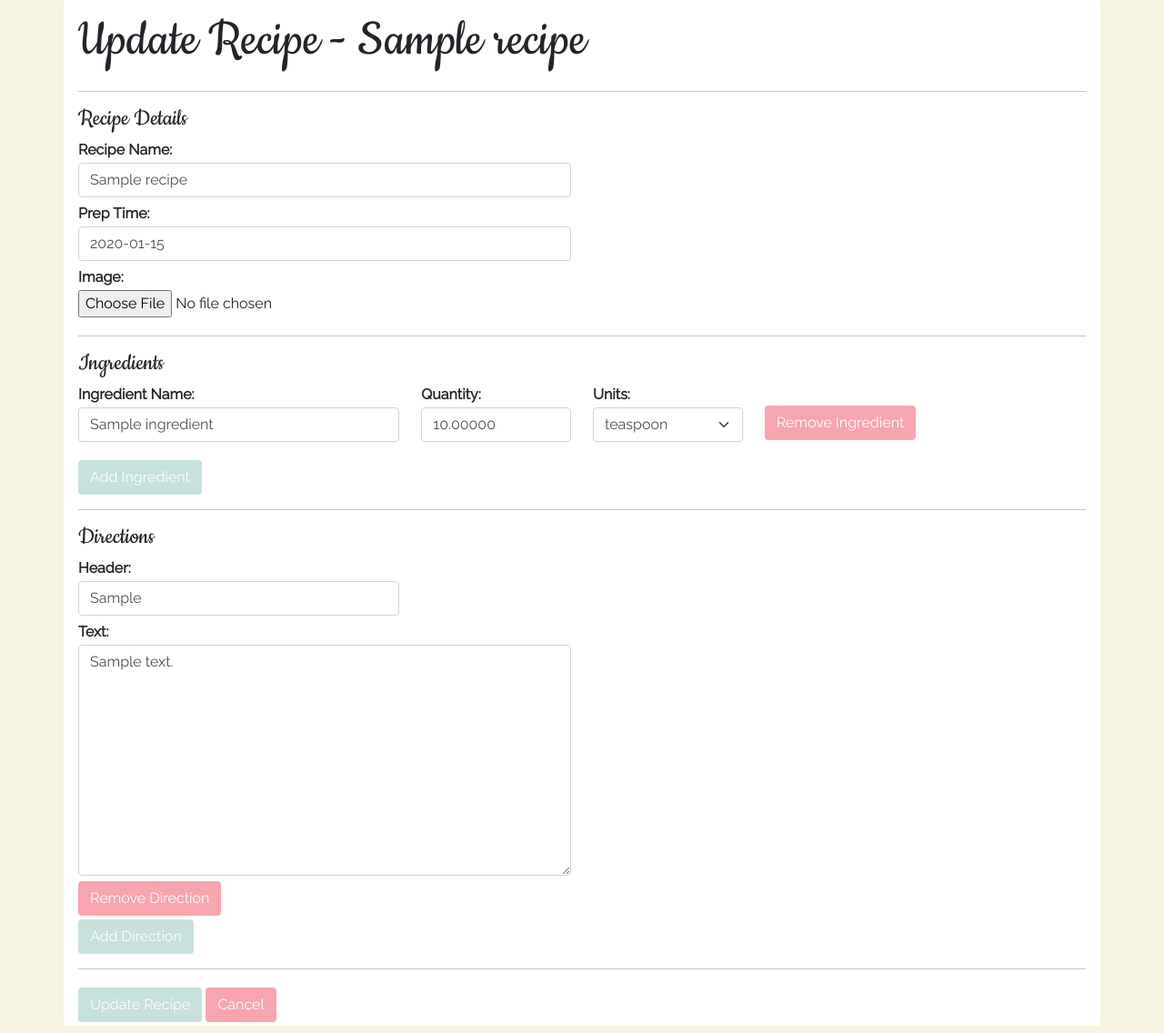
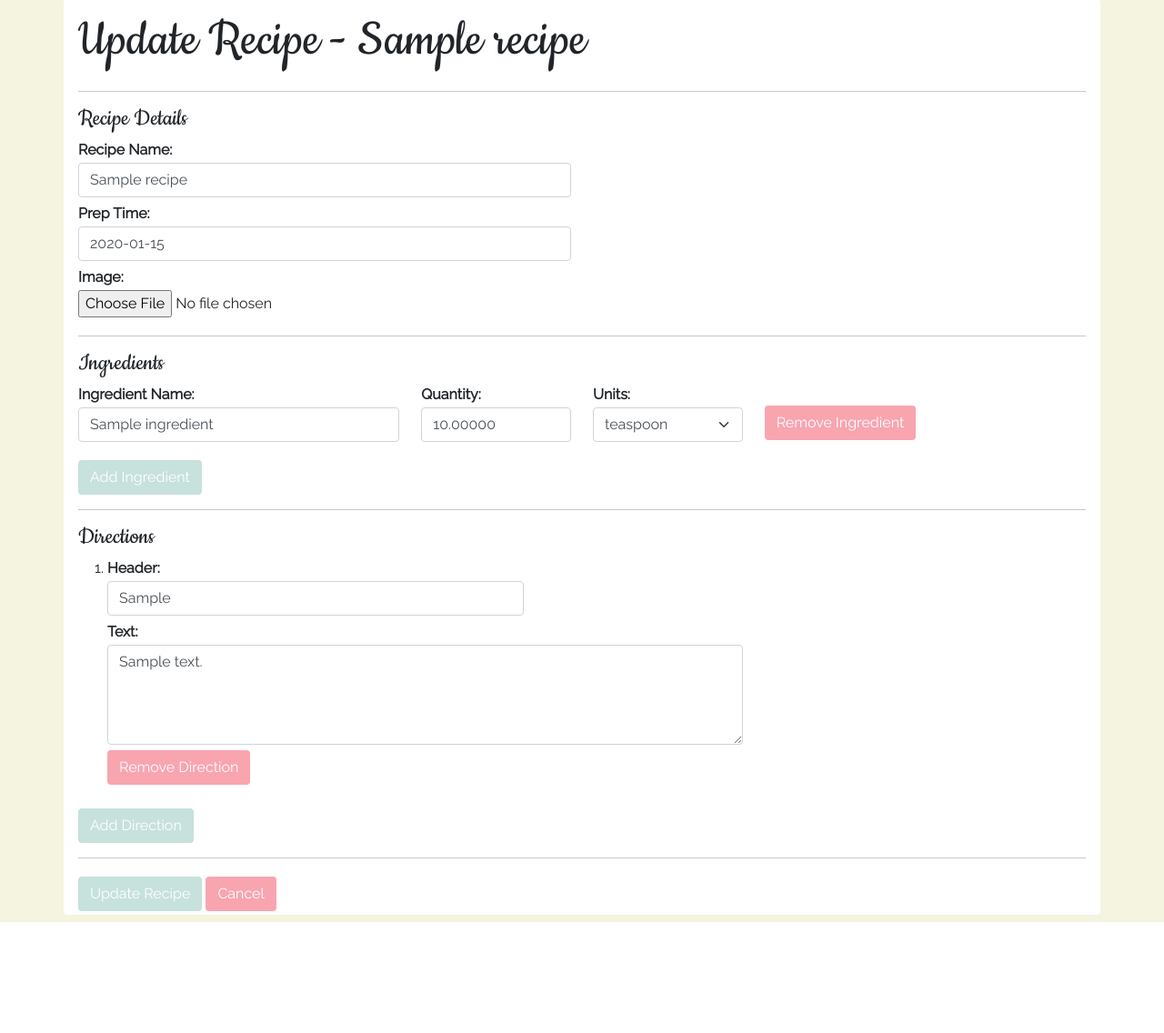
Before and after one commit to TheVulcanWizard/Yumbo, a Django app: page /edit-recipe/1 in a window 1280 px wide. Shown: the part 83-1219 px from the top of the page at 91% size. After the commit the page ends 1097 px from the top, so only its background shows below. Run offline with Django 3.2, Linux system fonts and the light colour scheme; a user stored in the database is signed in; tables that the repository leaves empty hold one stand-in row (values such as "Sample post"); some libraries are stand-ins or nearby versions.

Commit message:
Updated directions form

```diff
--- a/recipes/forms.py
+++ b/recipes/forms.py
@@ -29,5 +29,5 @@ class DirectionForm(forms.ModelForm):
         widgets = {
             'position': forms.HiddenInput(),
             'header': forms.TextInput(attrs={'class': 'form-control'}),
-            'text': forms.Textarea(attrs={'class': 'form-control'})
+            'text': forms.Textarea(attrs={'class': 'form-control', 'rows': 4})
         }
--- a/recipes/static/recipes/recipes.js
+++ b/recipes/static/recipes/recipes.js
@@ -10,7 +10,7 @@ function newModelForm(model) {
             e.preventDefault();
             var count = Array.from(document.getElementById(`${model}s-form-container`).children).length
             var template = document.querySelector(`#new-${model}-form-template`).content.cloneNode(true)
-            document.querySelector(`div#${model}s-form-container`).append(template);
+            document.querySelector(`ol#${model}s-form-container`).append(template);
             document.getElementById(`new-${model}-form`).setAttribute('id', `${model}-${count}`)
             var toReplace = document.getElementById(`${model}-${count}`).innerHTML;
             toReplace = toReplace.replace(/__prefix__/g, count);
--- a/recipes/templates/recipes/recipe_form.html
+++ b/recipes/templates/recipes/recipe_form.html
@@ -96,21 +96,23 @@
             <script type="text/javascript">newModelForm("ingredient")</script>
             <hr>
             <h3>Directions</h3>
+            <div class="row">
+                <div class="col-lg-8">
                     {{ direction_forms.management_form }}
-            <div id="directions-form-container" class="form-group">
+                    <ol id="directions-form-container" class="form-group">
                         {% for direction_form in direction_forms %}
-                <div id="direction-{{ forloop.counter0 }}">
+                        <li id="direction-{{ forloop.counter0 }}" class="mb-4">
                                     <div class="form-group row">
                                         {{ direction_form.id }}
                                         {{ direction_form.errors }}
                                         {{ direction_form.position }}
-                        <div class="col-md-4">
+                                        <div class="col-md-8">
                                             <label for="direction_form.header">Header:</label>
                                             {{ direction_form.header }}
                                         </div>
                                     </div>
                                     <div class="form-group row">
-                        <div class="col-md-6">
+                                        <div class="col-md-12">
                                             <label for="direction_form.text">Text:</label>
                                             {{ direction_form.text }}
                                         </div>
@@ -118,24 +120,33 @@
                                         {{ direction_form.DELETE }}
                                         <a href="#" id="delete-direction-button-{{ forloop.counter0 }}" class="btn custom-btn danger-btn">Remove Direction</a>
                                         <script type="text/javascript">deleteModelForm("direction", "{{ forloop.counter0 }}")</script>
+                        </li>
+                        {% endfor %}
+                    </ol>
+                    <a href="#" id="add-direction-button" class="btn custom-btn friendly-btn add-direction">Add Direction</a>
                 </div>
-                {% endfor %}
             </div>
-            <a href="#" id="add-direction-button" class="btn custom-btn friendly-btn add-direction">Add Direction</a>
+
             <template id="new-direction-form-template">
-                <div id="new-direction-form">
+                <li id="new-direction-form" class="mb-4">
+                    <div class="form-group row">
                         {{ direction_forms.empty_form.id }}
                         {{ direction_forms.empty_form.position }}
-                    <div class="fieldWrapper">
+                        <div class="col-md-8">
                             <label for="direction_form.header">Header:</label>
                             {{ direction_forms.empty_form.header }}
+                        </div>
+                    </div>
+                        <div class="form-group row">
+                            <div class="col-md-12">
                                 <label for="direction_form.text">Text:</label>
                                 {{ direction_forms.empty_form.text }}
-                        <input type="checkbox" name="direction_set-__prefix__-DELETE" id="id_direction_set-__prefix__-DELETE">
-                        <a href="#" id="delete-direction-button-__prefix__" class="btn btn-outline-danger">Remove Direction</a>
-                        <script type="text/javascript">deleteModelForm("direction", "__prefix__")</script>
                             </div>
                         </div>
+                        <input type="checkbox" name="direction_set-__prefix__-DELETE" id="id_direction_set-__prefix__-DELETE">
+                        <a href="#" id="delete-direction-button-__prefix__" class="btn custom-btn danger-btn">Remove Direction</a>
+                        <script type="text/javascript">deleteModelForm("direction", "__prefix__")</script>
+                </li>
             </template>
             <script type="text/javascript">newModelForm("direction")</script>
             <hr>
```
Lines whose indentation alone changed are shown as unchanged.
